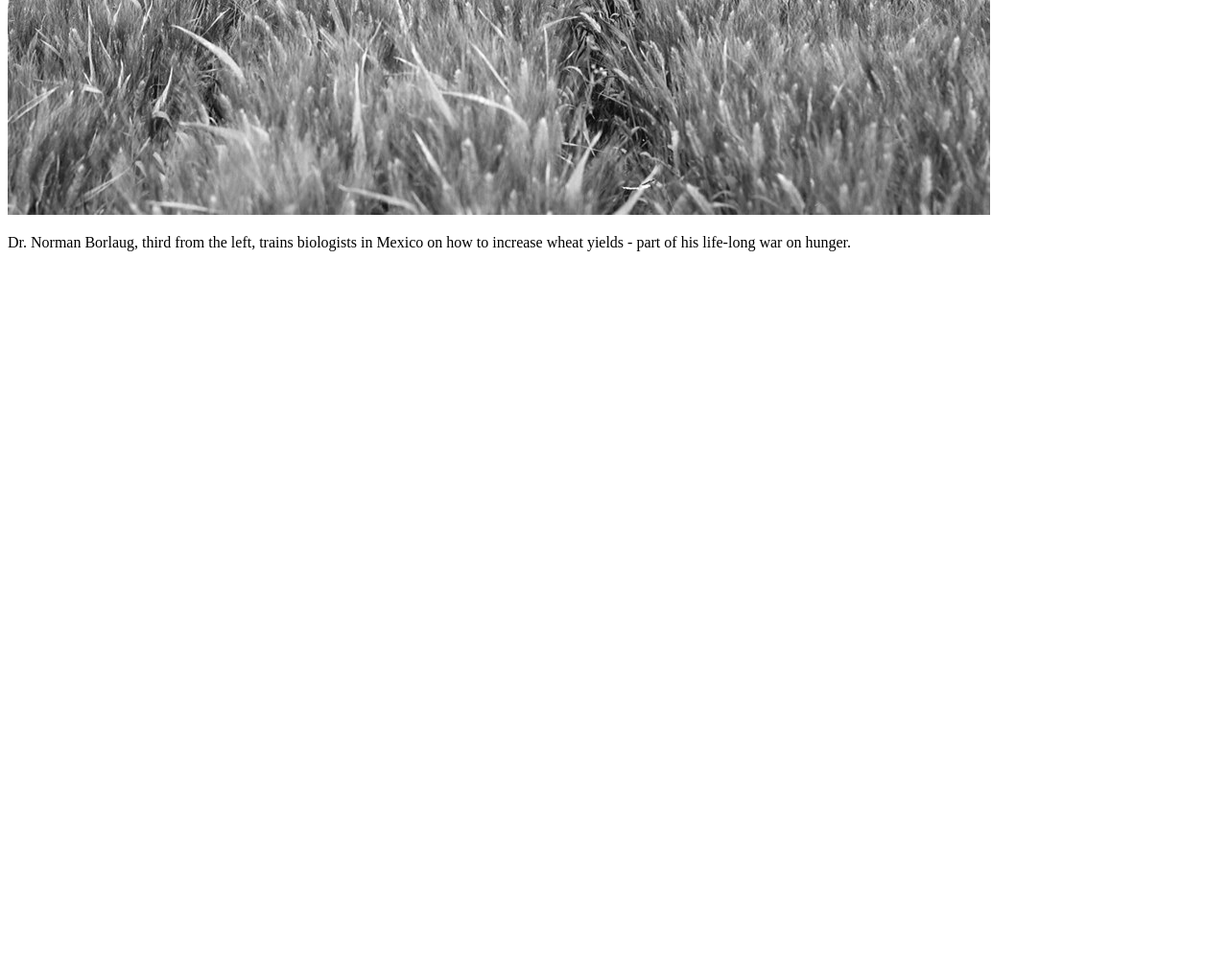
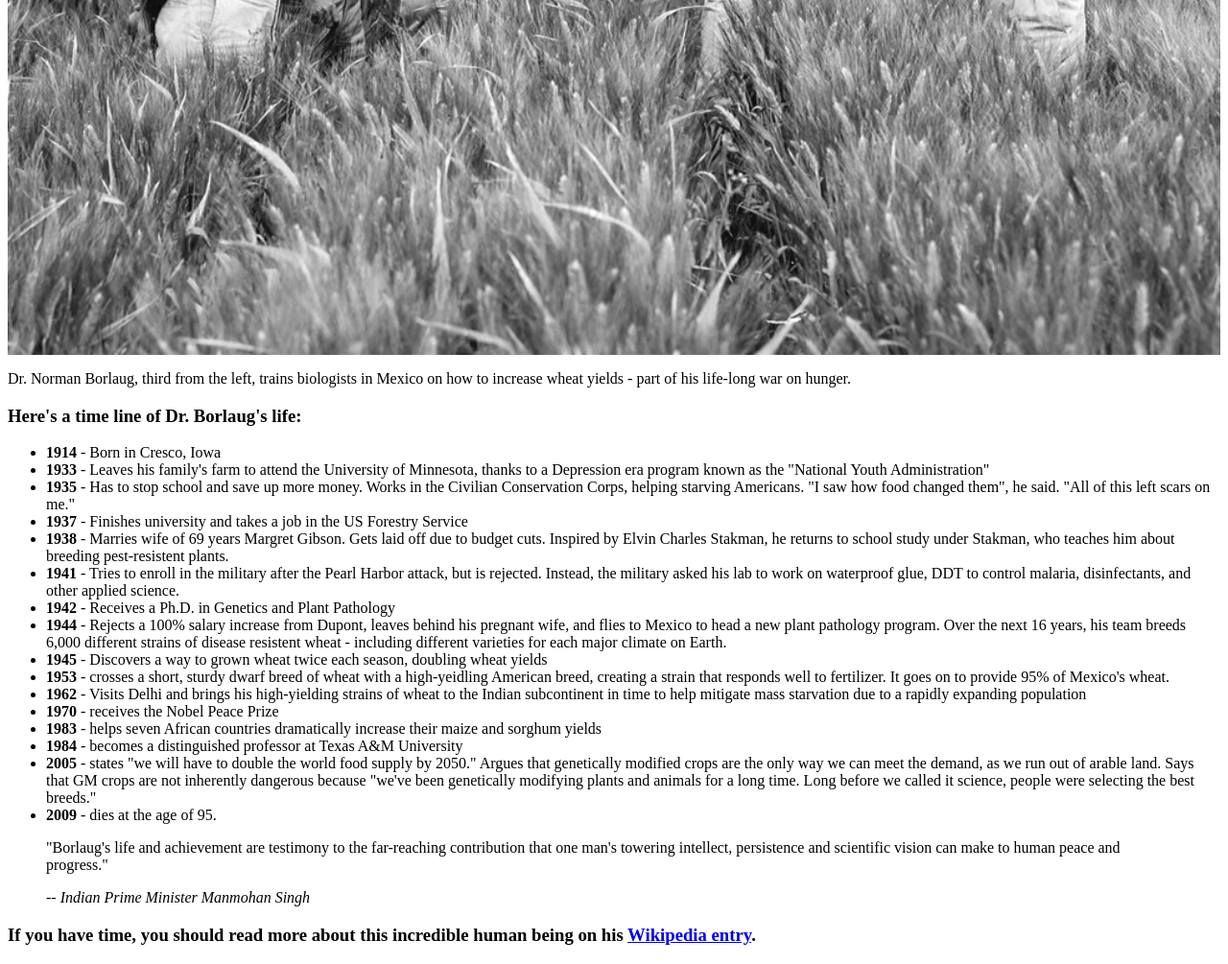
Before and after one commit to lilkz/Coding-Session-with-Ebuka, a plain HTML site: page index.html in a window 1280 px wide. Shown: the part 500-1505 px from the top of the page at 96% size. Before the commit the page ends 800 px from the top, so only its background shows below. Drawn offline with Linux system fonts and the light colour scheme.

Commit message:
Added the biography page
Passed all the freecodecamp test

```diff
--- a/css/style.css
+++ b/css/style.css
@@ -0,0 +1,6 @@
+img{
+    display: block;
+    width: 100%;
+    height: auto;
+    max-width: 100%;
+}
--- a/index.html
+++ b/index.html
@@ -18,11 +18,102 @@
           <div id="img-caption">
             <p>Dr. Norman Borlaug, third from the left, trains biologists in Mexico on how to increase wheat yields - part of his life-long war on hunger.</p>
           </div>
+
         </div>
       </header>
 
     </section>
     <!-- header section -->
+    <section id="tribute-info" class="bio-graphy">
+        <h3 id="topic" class="subject">Here's a time line of Dr. Borlaug's life:</h3>
+        <ul>
+          <li><strong>1914</strong> - Born in Cresco, Iowa</li>
+          <li>
+            <strong>1933</strong> - Leaves his family's farm to attend the
+            University of Minnesota, thanks to a Depression era program known as
+            the "National Youth Administration"
+          </li>
+          <li>
+            <strong>1935</strong> - Has to stop school and save up more money.
+            Works in the Civilian Conservation Corps, helping starving
+            Americans. "I saw how food changed them", he said. "All of this left
+            scars on me."
+          </li>
+          <li>
+            <strong>1937</strong> - Finishes university and takes a job in the
+            US Forestry Service
+          </li>
+          <li>
+            <strong>1938</strong> - Marries wife of 69 years Margret Gibson.
+            Gets laid off due to budget cuts. Inspired by Elvin Charles Stakman,
+            he returns to school study under Stakman, who teaches him about
+            breeding pest-resistent plants.
+          </li>
+          <li>
+            <strong>1941</strong> - Tries to enroll in the military after the
+            Pearl Harbor attack, but is rejected. Instead, the military asked
+            his lab to work on waterproof glue, DDT to control malaria,
+            disinfectants, and other applied science.
+          </li>
+          <li>
+            <strong>1942</strong> - Receives a Ph.D. in Genetics and Plant
+            Pathology
+          </li>
+          <li>
+            <strong>1944</strong> - Rejects a 100% salary increase from Dupont,
+            leaves behind his pregnant wife, and flies to Mexico to head a new
+            plant pathology program. Over the next 16 years, his team breeds
+            6,000 different strains of disease resistent wheat - including
+            different varieties for each major climate on Earth.
+          </li>
+          <li>
+            <strong>1945</strong> - Discovers a way to grown wheat twice each
+            season, doubling wheat yields
+          </li>
+          <li>
+            <strong>1953</strong> - crosses a short, sturdy dwarf breed of wheat
+            with a high-yeidling American breed, creating a strain that responds
+            well to fertilizer. It goes on to provide 95% of Mexico's wheat.
+          </li>
+          <li>
+            <strong>1962</strong> - Visits Delhi and brings his high-yielding
+            strains of wheat to the Indian subcontinent in time to help mitigate
+            mass starvation due to a rapidly expanding population
+          </li>
+          <li><strong>1970</strong> - receives the Nobel Peace Prize</li>
+          <li>
+            <strong>1983</strong> - helps seven African countries dramatically
+            increase their maize and sorghum yields
+          </li>
+          <li>
+            <strong>1984</strong> - becomes a distinguished professor at Texas
+            A&M University
+          </li>
+          <li>
+            <strong>2005</strong> - states "we will have to double the world
+            food supply by 2050." Argues that genetically modified crops are the
+            only way we can meet the demand, as we run out of arable land. Says
+            that GM crops are not inherently dangerous because "we've been
+            genetically modifying plants and animals for a long time. Long
+            before we called it science, people were selecting the best breeds."
+          </li>
+          <li><strong>2009</strong> - dies at the age of 95.</li>
+        </ul>
+        <blockquote
+          cite="http://news.rediff.com/report/2009/sep/14/pm-pays-tribute-to-father-of-green-revolution-borlaug.htm">
+          <p>
+            "Borlaug's life and achievement are testimony to the far-reaching
+            contribution that one man's towering intellect, persistence and
+            scientific vision can make to human peace and progress."
+          </p>
+          <cite>-- Indian Prime Minister Manmohan Singh</cite>
+        </blockquote>
+        <h3>
+          If you have time, you should read more about this incredible human
+          being on his
+          <a id="tribute-link" href="https://en.wikipedia.org/wiki/Norman_Borlaug" target="_blank">Wikipedia entry</a>.
+        </h3>
+      </section>
     <section>
 
     </section>
```
Also changed, not shown: 1 other file.
